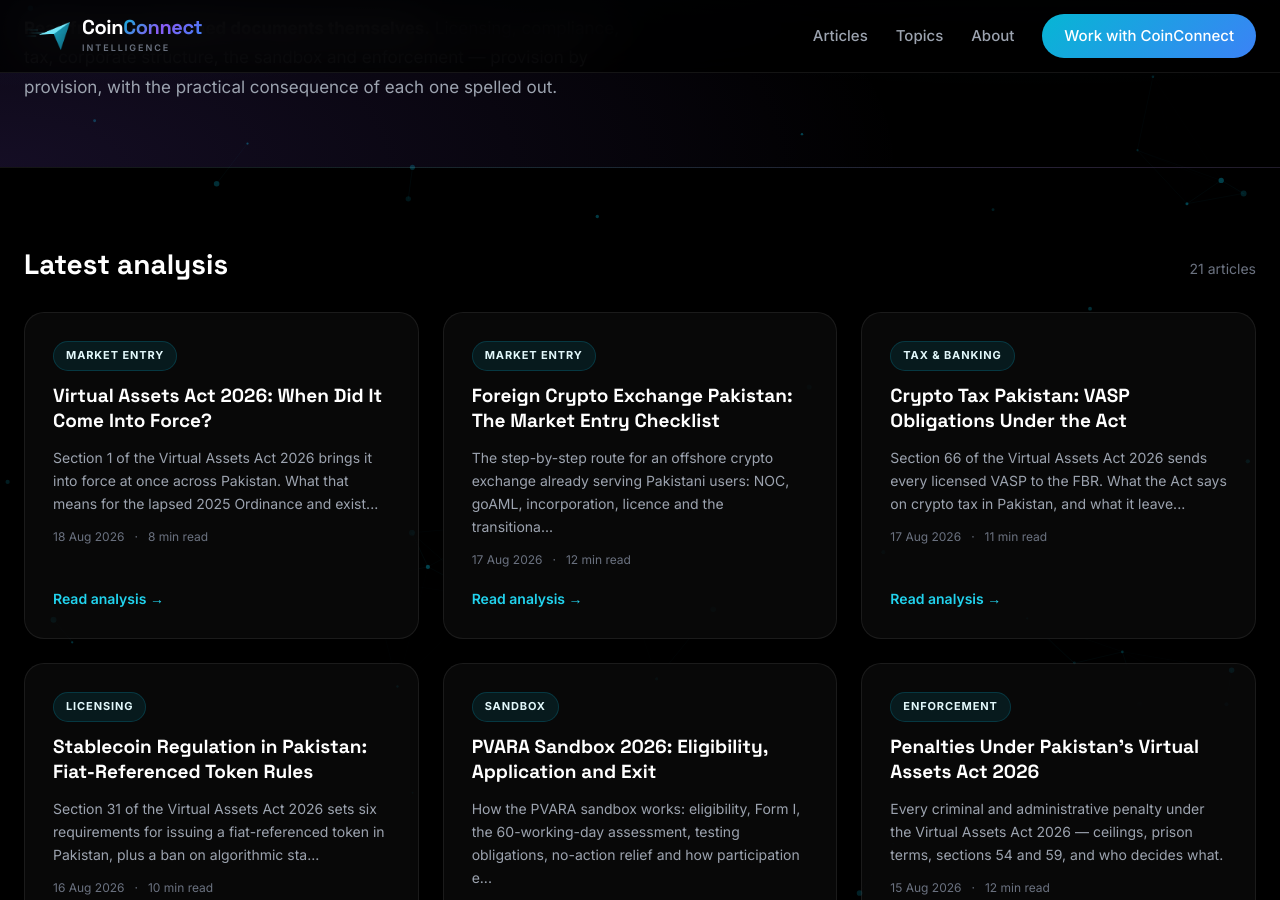
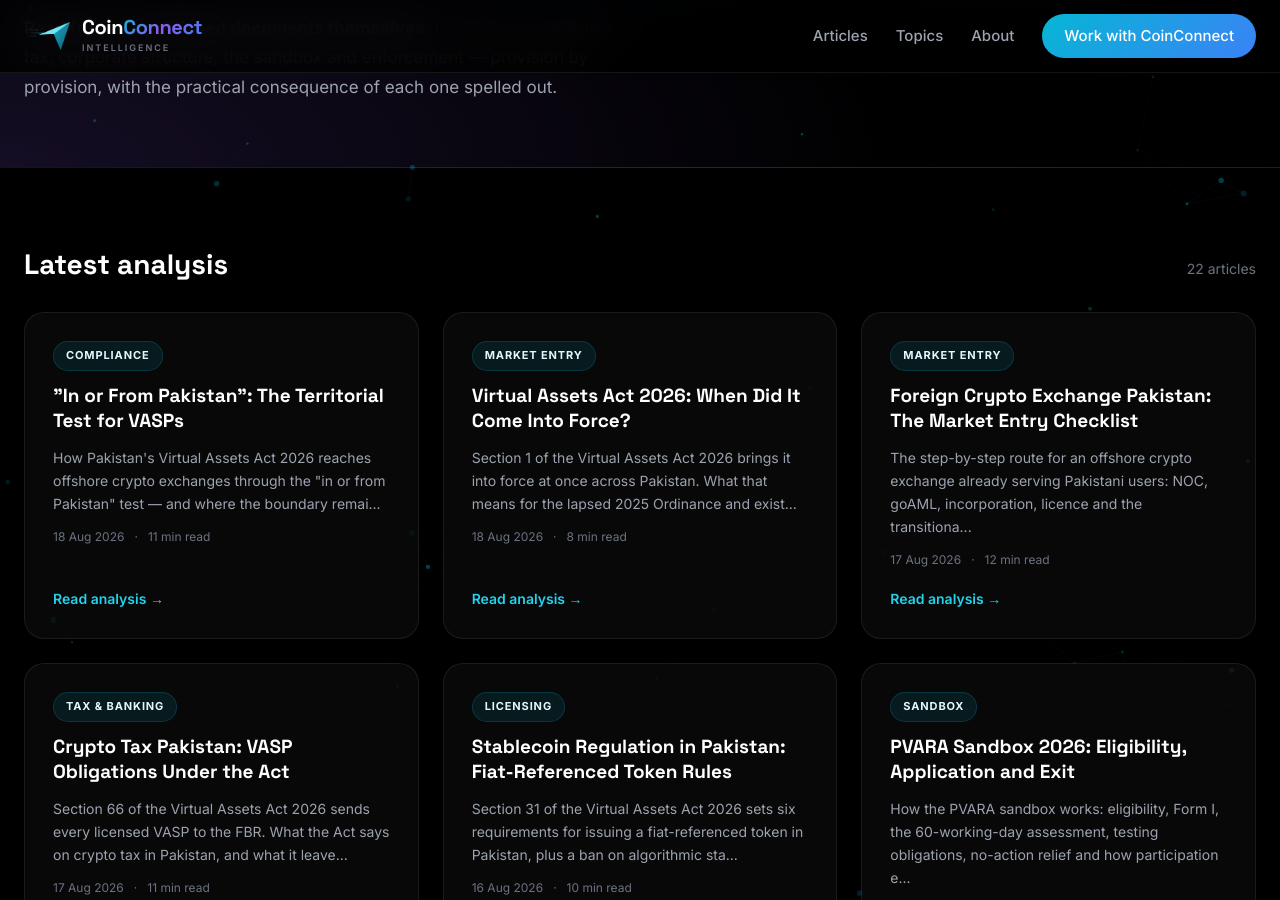
Before and after one commit to coinconnect-pk/coinconnect-pk.github.io, a Jekyll site: the page built from index.html, in a window 1280 px wide and 900 px high, scrolled down 447 px. Built offline with Jekyll 4.4.1, drawn with Linux system fonts in a browser that asks for light colours; part of the change alters nothing that is shown.

Commit message:
Publish article for 2026-08-18

```diff
--- a/_data/linkmap.yml
+++ b/_data/linkmap.yml
@@ -301,3 +301,6 @@ blog:
   - url: "https://blog.coinconnect.site/virtual-assets-act-2026-when-did-it-come-into-force/"
     title: "Virtual Assets Act 2026: When Did It Come Into Force?"
     topics: [virtual, assets, act, did, come, into, force, market, entry]
+  - url: "https://blog.coinconnect.site/in-or-from-pakistan-the-territorial-test-for-vasps/"
+    title: "'In or From Pakistan': The Territorial Test for VASPs"
+    topics: [territorial, test, vasps, compliance]
--- a/_data/published-log.csv
+++ b/_data/published-log.csv
@@ -20,3 +20,4 @@ date,source,title,words
 2026-08-17,queue,"Crypto Tax Pakistan: VASP Obligations Under the Act",2260
 2026-08-17,queue,"Foreign Crypto Exchange Pakistan: The Market Entry Checklist",2534
 2026-08-18,queue,"Virtual Assets Act 2026: When Did It Come Into Force?",1723
+2026-08-18,queue,"\'In or From Pakistan\': The Territorial Test for VASPs",2312
--- a/_queue/022-in-or-from-pakistan-the-territorial-test-for-vasps.md
+++ b/_posts/2026-08-18-in-or-from-pakistan-the-territorial-test-for-vasps.md
@@ -1,7 +1,7 @@
 ---
 layout: post
 title: "\"In or From Pakistan\": The Territorial Test for VASPs"
-date: 2026-01-01 09:00:00 +0500
+date: 2026-08-18 20:02:32 +0500
 categories: [Compliance]
 author: "Malik Abbas"
 description: "How Pakistan's Virtual Assets Act 2026 reaches offshore crypto exchanges through the \"in or from Pakistan\" test — and where the boundary remains undrawn."
@@ -127,17 +127,3 @@ One further point often missed: section 5(1) provides that the Act is in additio
 This analysis was prepared by the CoinConnect research desk from the Virtual Assets Act, 2026 as passed by the National Assembly, the PVARA No Objection Certificate Regulations 2025 (Document Code PVARA/REG/AML-REG/2025-1, Version 1.0), and the PVARA Sandbox Guidelines 2026, read as published. Where practice is not yet settled or guidance has not been issued — in particular the Regulations directed under section 4(2) defining when an offshore service is deemed offered or marketed to persons in Pakistan — that is stated above.
 
 Regulatory positions change and specific requirements should be verified against the current position published by the relevant authority before you act on them. This is information and analysis, not legal advice, and it does not create an advisory relationship. Take professional advice on your own circumstances.
-
-## Flags for Malik
-
-1. **Ordinance vs Act section numbering conflict.** The NOC Regulations 2025 reference the Virtual Assets Ordinance 2025 throughout — section 15 for NOC/pre-incorporation clearance and section 17 for licensing. The Act 2026 uses section 19 for NOC/licence application and section 21 for grant of licence. I have kept them separate in the text (attributing s.15/s.17 language to the Regulations, s.19/s.21 to the Act) rather than silently harmonising. Worth deciding house style on this, as it recurs across the whole series.
-
-2. **Sandbox Guidelines also reference the Ordinance** (ss.42–45 for sandbox, s.6 for establishment of Authority). The Act uses s.35 for the sandbox and s.6 for establishment. I cited s.35 for the Act's sandbox power and did not cite Ordinance section numbers for the sandbox.
-
-3. **No-action relief.** Sandbox Guidelines cite s.45 of the Ordinance; the Act's equivalent is s.35(3) ("no-objection statements or no-action communications"). I referenced the routes-compared article rather than pinning a section number, to avoid an error.
-
-4. **Reverse solicitation.** I have deliberately not asserted that geoblocking, IP restriction, or unsolicited sign-up falls outside scope, because nothing in the documents supports it. If you have any informal PVARA indication on this, it would materially strengthen the section — but I would want it attributable.
-
-5. **Section 2(2) exclusions** (closed-loop tokens, NFTs, SBP/SECP-regulated instruments) are a separate scope question from territorial reach. I left them out to keep the article on the territorial test; we already have standalone pieces on the closed-loop and NFT exemptions and I linked neither, as they would dilute the keyword focus. Flag if you want them added.
-
-6. Word count is approximately 1,750 body words. Title is 55 characters. Description is 152 characters.
```
